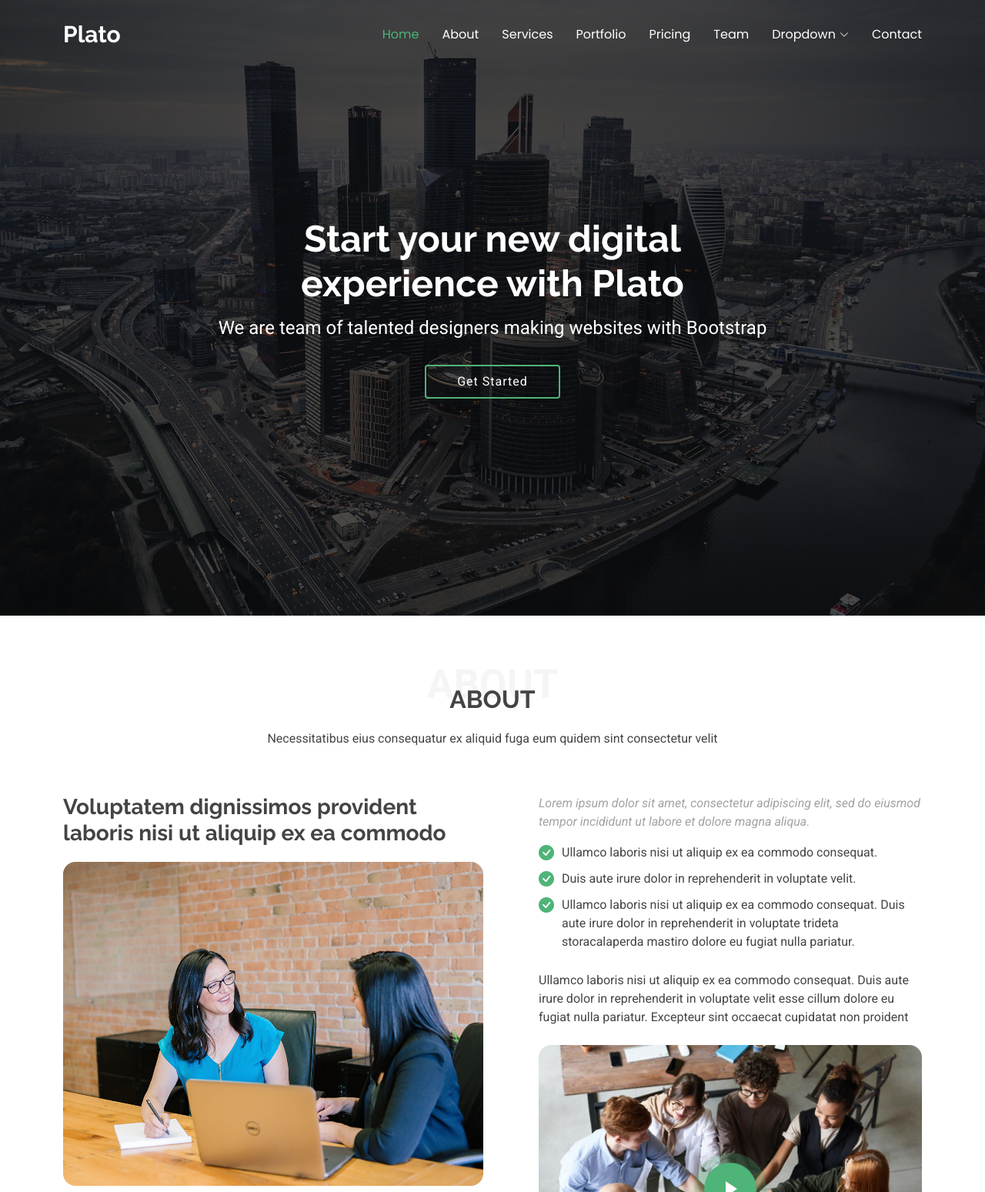
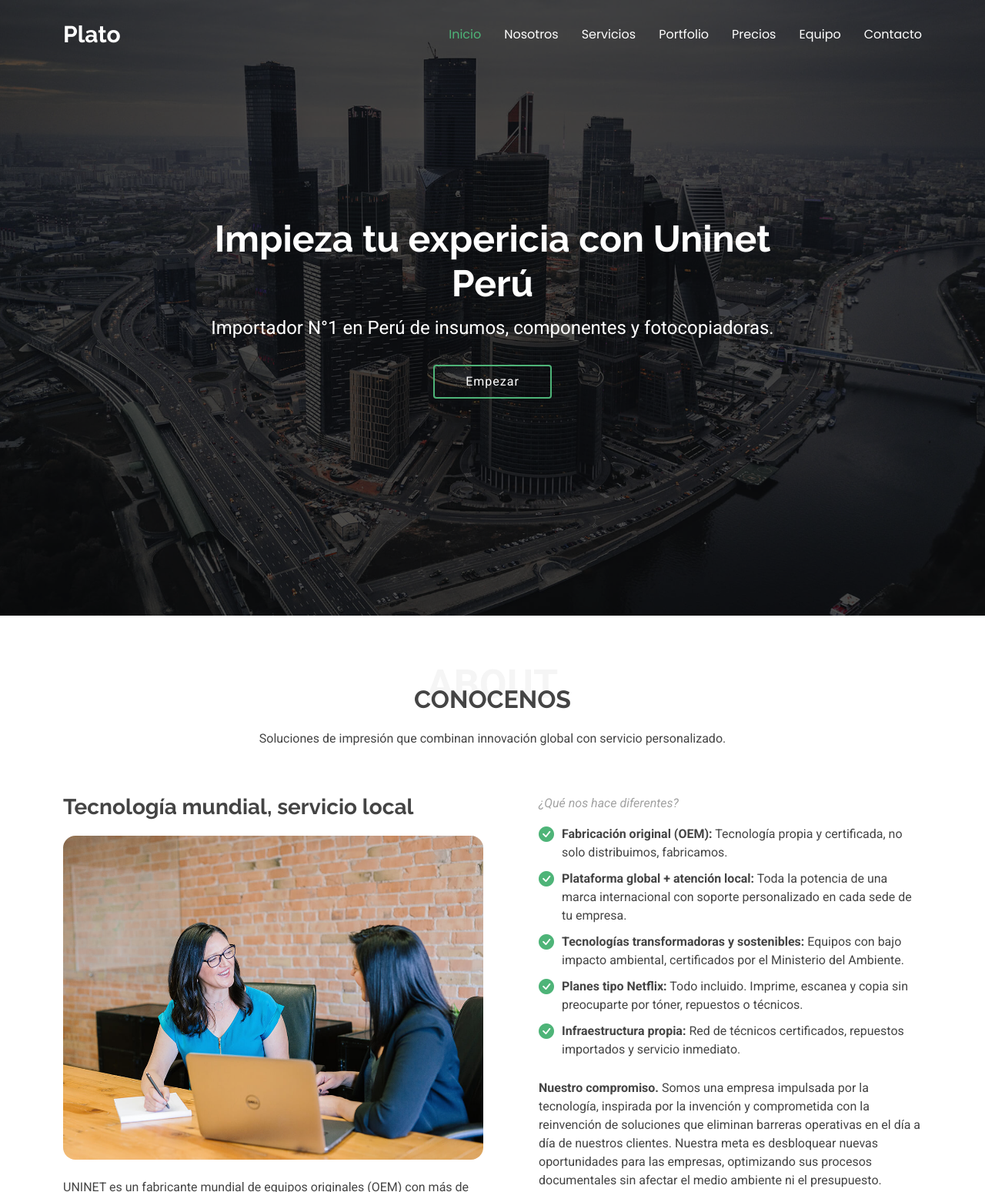
Before and after one commit to AlvaroA9/alvaroa9.github.io, a plain HTML site: page index.html in a window 1280 px wide. Shown: the top 1549 px of the page at 77% size. Drawn offline with Linux system fonts and the light colour scheme.

Commit message:
Cambios de texto

```diff
--- a/index.html
+++ b/index.html
@@ -4,7 +4,7 @@
 <head>
   <meta charset="utf-8">
   <meta content="width=device-width, initial-scale=1.0" name="viewport">
-  <title>Index - Plato Bootstrap Template</title>
+  <title>Uninet</title>
   <meta name="description" content="">
   <meta name="keywords" content="">
 
@@ -49,30 +49,13 @@
 
       <nav id="navmenu" class="navmenu">
         <ul>
-          <li><a href="#hero" class="active">Home</a></li>
-          <li><a href="#about">About</a></li>
-          <li><a href="#services">Services</a></li>
+          <li><a href="#hero" class="active">Inicio</a></li>
+          <li><a href="#about">Nosotros</a></li>
+          <li><a href="#services">Servicios</a></li>
           <li><a href="#portfolio">Portfolio</a></li>
-          <li><a href="#pricing">Pricing</a></li>
-          <li><a href="#team">Team</a></li>
-          <li class="dropdown"><a href="#"><span>Dropdown</span> <i class="bi bi-chevron-down toggle-dropdown"></i></a>
-            <ul>
-              <li><a href="#">Dropdown 1</a></li>
-              <li class="dropdown"><a href="#"><span>Deep Dropdown</span> <i class="bi bi-chevron-down toggle-dropdown"></i></a>
-                <ul>
-                  <li><a href="#">Deep Dropdown 1</a></li>
-                  <li><a href="#">Deep Dropdown 2</a></li>
-                  <li><a href="#">Deep Dropdown 3</a></li>
-                  <li><a href="#">Deep Dropdown 4</a></li>
-                  <li><a href="#">Deep Dropdown 5</a></li>
-                </ul>
-              </li>
-              <li><a href="#">Dropdown 2</a></li>
-              <li><a href="#">Dropdown 3</a></li>
-              <li><a href="#">Dropdown 4</a></li>
-            </ul>
-          </li>
-          <li><a href="#contact">Contact</a></li>
+          <li><a href="#pricing">Precios</a></li>
+          <li><a href="#team">Equipo</a></li>
+          <li><a href="#contact">Contacto</a></li>
         </ul>
         <i class="mobile-nav-toggle d-xl-none bi bi-list"></i>
       </nav>
@@ -90,9 +73,9 @@
       <div class="container text-center" data-aos="fade-up" data-aos-delay="100">
         <div class="row justify-content-center">
           <div class="col-lg-8">
-            <h2>Start your new digital experience with Plato</h2>
-            <p>We are team of talented designers making websites with Bootstrap</p>
-            <a href="#about" class="btn-get-started">Get Started</a>
+            <h2>Impieza tu expericia con Uninet Perú</h2>
+            <p>Importador N°1 en Perú  de insumos, componentes y fotocopiadoras.</p>
+            <a href="#about" class="btn-get-started">Empezar</a>
           </div>
         </div>
       </div>
@@ -105,33 +88,36 @@
       <!-- Section Title -->
       <div class="container section-title" data-aos="fade-up">
         <span class="description-title">About</span>
-        <h2>About</h2>
-        <p>Necessitatibus eius consequatur ex aliquid fuga eum quidem sint consectetur velit</p>
+        <h2>Conocenos</h2>
+        <p>Soluciones de impresión que combinan innovación global con servicio personalizado.</p>
       </div><!-- End Section Title -->
 
       <div class="container">
 
         <div class="row gy-4">
           <div class="col-lg-6" data-aos="fade-up" data-aos-delay="100">
-            <h3>Voluptatem dignissimos provident laboris nisi ut aliquip ex ea commodo</h3>
+            <h3>Tecnología mundial, servicio local</h3>
             <img src="assets/img/about.jpg" class="img-fluid rounded-4 mb-4" alt="">
-            <p>Ut fugiat ut sunt quia veniam. Voluptate perferendis perspiciatis quod nisi et. Placeat debitis quia recusandae odit et consequatur voluptatem. Dignissimos pariatur consectetur fugiat voluptas ea.</p>
-            <p>Temporibus nihil enim deserunt sed ea. Provident sit expedita aut cupiditate nihil vitae quo officia vel. Blanditiis eligendi possimus et in cum. Quidem eos ut sint rem veniam qui. Ut ut repellendus nobis tempore doloribus debitis explicabo similique sit. Accusantium sed ut omnis beatae neque deleniti repellendus.</p>
+            <p>UNINET es un fabricante mundial de equipos originales (OEM) con más de 25 años de experiencia en la industria de la imagen. Con presencia en todos los continentes, nos hemos ganado una reputación global por la calidad de nuestros productos y nuestro enfoque centrado en el cliente.
+              </p>
+            <p>A través de Uninet Outsourcing Perú, llevamos esta experiencia al siguiente nivel, ofreciendo a empresas peruanas un modelo de suscripción inteligente de impresión, completamente gestionado, flexible y eficiente.</p>
           </div>
           <div class="col-lg-6" data-aos="fade-up" data-aos-delay="250">
             <div class="content ps-0 ps-lg-5">
               <p class="fst-italic">
-                Lorem ipsum dolor sit amet, consectetur adipiscing elit, sed do eiusmod tempor incididunt ut labore et dolore
-                magna aliqua.
+                ¿Qué nos hace diferentes?
               </p>
               <ul>
-                <li><i class="bi bi-check-circle-fill"></i> <span>Ullamco laboris nisi ut aliquip ex ea commodo consequat.</span></li>
-                <li><i class="bi bi-check-circle-fill"></i> <span>Duis aute irure dolor in reprehenderit in voluptate velit.</span></li>
-                <li><i class="bi bi-check-circle-fill"></i> <span>Ullamco laboris nisi ut aliquip ex ea commodo consequat. Duis aute irure dolor in reprehenderit in voluptate trideta storacalaperda mastiro dolore eu fugiat nulla pariatur.</span></li>
+                <li><i class="bi bi-check-circle-fill"></i> <span><strong>Fabricación original (OEM):</strong> Tecnología propia y certificada, no solo distribuimos, fabricamos.</span></li>
+                <li><i class="bi bi-check-circle-fill"></i> <span><strong>Plataforma global + atención local:</strong> Toda la potencia de una marca internacional con soporte personalizado en cada sede de tu empresa.</span></li>
+                <li><i class="bi bi-check-circle-fill"></i> <span><strong>Tecnologías transformadoras y sostenibles:</strong> Equipos con bajo impacto ambiental, certificados por el Ministerio del Ambiente.</span></li>
+                <li><i class="bi bi-check-circle-fill"></i> <span><strong>Planes tipo Netflix:</strong> Todo incluido. Imprime, escanea y copia sin preocuparte por tóner, repuestos o técnicos.</span></li>
+                <li><i class="bi bi-check-circle-fill"></i> <span><strong>Infraestructura propia:</strong> Red de técnicos certificados, repuestos importados y servicio inmediato.</span></li>
               </ul>
               <p>
-                Ullamco laboris nisi ut aliquip ex ea commodo consequat. Duis aute irure dolor in reprehenderit in voluptate
-                velit esse cillum dolore eu fugiat nulla pariatur. Excepteur sint occaecat cupidatat non proident
+                <strong>Nuestro compromiso.</strong>
+                Somos una empresa impulsada por la tecnología, inspirada por la invención y comprometida con la reinvención de soluciones que eliminan barreras operativas en el día a día de nuestros clientes.
+                Nuestra meta es desbloquear nuevas oportunidades para las empresas, optimizando sus procesos documentales sin afectar el medio ambiente ni el presupuesto.
               </p>
 
               <div class="position-relative mt-4">
--- a/style.css
+++ /dev/null
@@ -1,5 +0,0 @@
-body{
-    background-color: black;
-    color: azure;
-
-}
```
